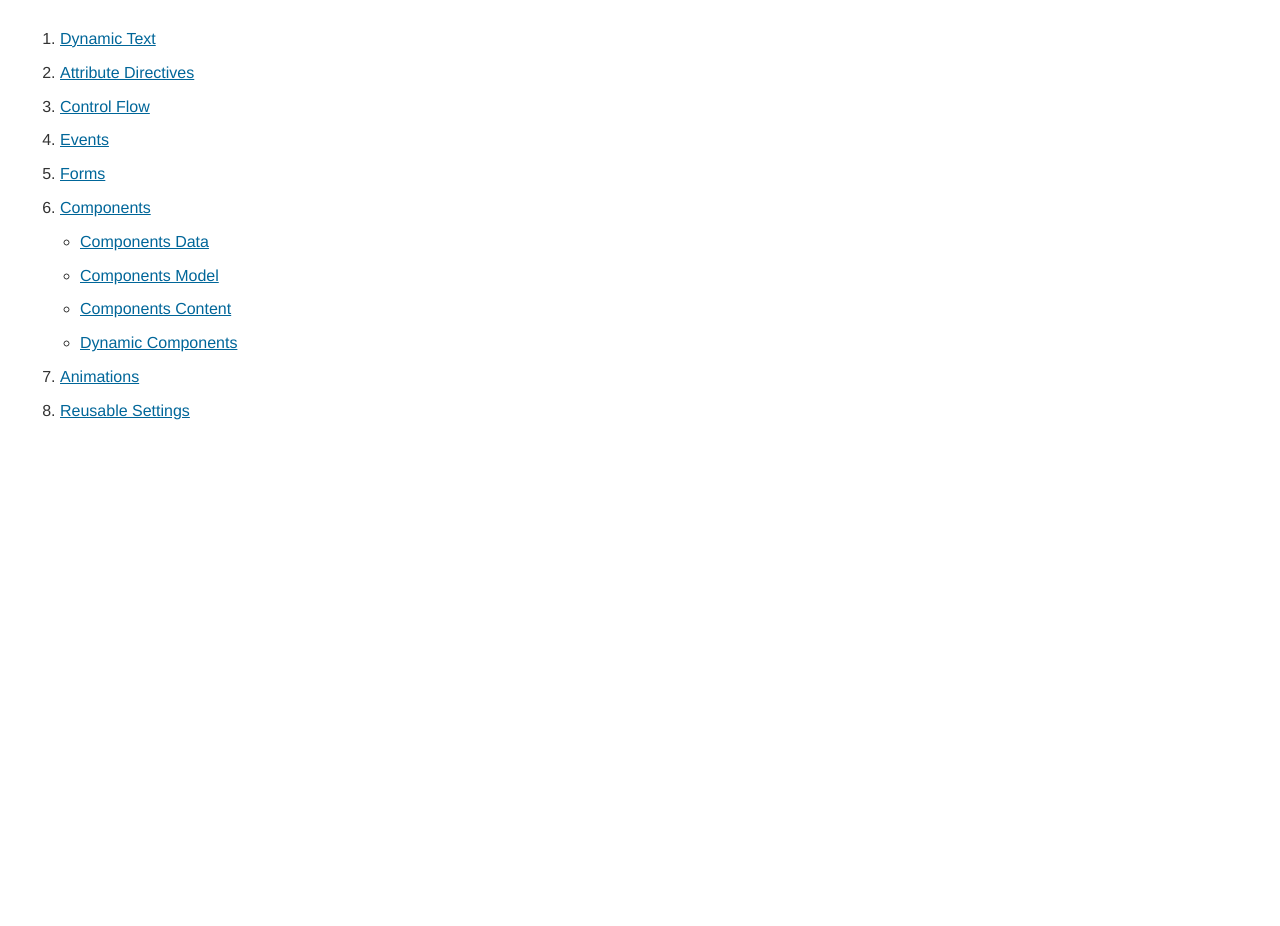
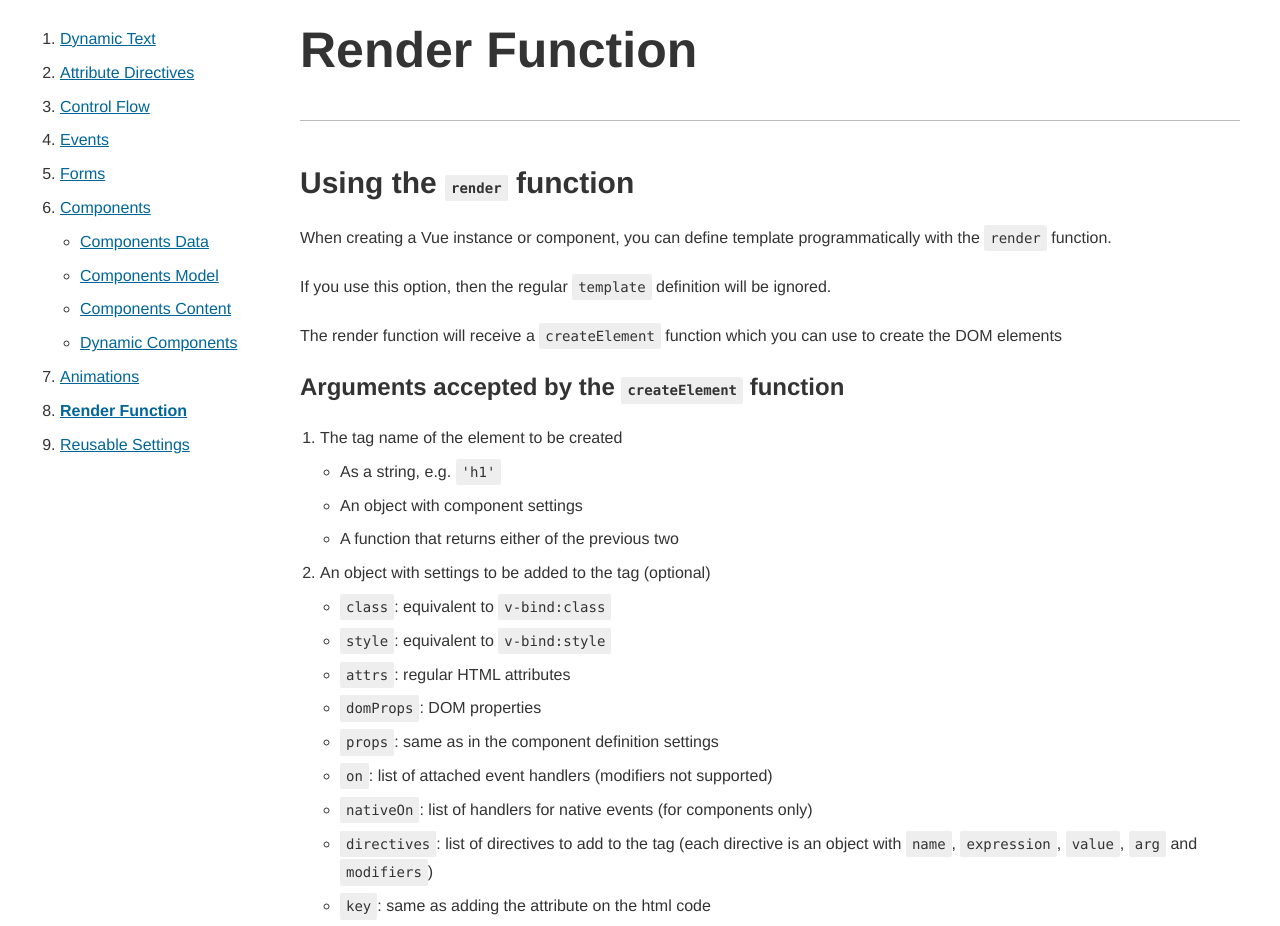
Before and after one commit to romanmz/vue-js-reference, a Vue app: page /#/render-function in a window 1280 px wide. Shown: the top 926 px of the page. Before the commit the page ends 800 px from the top, so only its background shows below. Built offline with nearby package versions, Linux system fonts and the light colour scheme.

Commit message:
Added RenderFunction.vue

```diff
--- a/src/App.vue
+++ b/src/App.vue
@@ -16,6 +16,7 @@
 					</ul>
 				</li>
 				<li><router-link to="/animations/">Animations</router-link></li>
+				<li><router-link to="/render-function/">Render Function</router-link></li>
 				<li><router-link to="/reusable-settings/">Reusable Settings</router-link></li>
 			</ol>
 		</header>
--- /dev/null
+++ b/src/components/RenderFunction.vue
@@ -0,0 +1,94 @@
+<template>
+	<div class="section-render-function">
+		<h1>Render Function</h1>
+
+		<hr>
+		<h2>Using the <code>render</code> function</h2>
+		<p>When creating a Vue instance or component, you can define template programmatically with the <code>render</code> function.</p>
+		<p>If you use this option, then the regular <code>template</code> definition will be ignored.</p>
+		<p>The render function will receive a <code>createElement</code> function which you can use to create the DOM elements</p>
+		<h3>Arguments accepted by the <code>createElement</code> function</h3>
+		<ol>
+			<li>The tag name of the element to be created
+				<ul>
+					<li>As a string, e.g. <code>'h1'</code></li>
+					<li>An object with component settings</li>
+					<li>A function that returns either of the previous two</li>
+				</ul>
+			</li>
+			<li>An object with settings to be added to the tag (optional)
+				<ul>
+					<li><code>class</code>: equivalent to <code>v-bind:class</code></li>
+					<li><code>style</code>: equivalent to <code>v-bind:style</code></li>
+					<li><code>attrs</code>: regular HTML attributes</li>
+					<li><code>domProps</code>: DOM properties</li>
+					<li><code>props</code>: same as in the component definition settings</li>
+					<li><code>on</code>: list of attached event handlers (modifiers not supported)</li>
+					<li><code>nativeOn</code>: list of handlers for native events (for components only)</li>
+					<li><code>directives</code>: list of directives to add to the tag (each directive is an object with <code>name</code>, <code>expression</code>, <code>value</code>, <code>arg</code> and <code>modifiers</code>)</li>
+					<li><code>key</code>: same as adding the attribute on the html code</li>
+					<li><code>ref</code>: same as adding the attribute on the html code</li>
+					<li><code>slot</code>: assigns the element to a component slot</li>
+					<li><code>scopedSlots</code>
+						<ul>
+							<li>creates child elements that are assigned to component slots</li>
+							<li>this property has to be an object, with each key representing the slot to be targeted (<code>default</code> or custom)</li>
+							<li>each slot takes a callback function which will receive a data object which contains the scoped data exposed by the component</li>
+							<li>the callback function needs to return a single VNode, or an array</li>
+							<li>e.g. <code>scopedSlots: {default: props => createElement( 'span', props.text )}</code></li>
+						</ul>
+					</li>
+				</ul>
+			</li>
+			<li>Child elements (optional)</li>
+		</ol>
+		<h3>Features not supported by <code>render</code></h3>
+		<p>The following template features are not available since you can easily replicate them with plain js:</p>
+		<ul>
+			<li><code>v-if</code>, <code>v-else-if</code>, <code>v-else</code></li>
+			<li><code>v-for</code></li>
+			<li><code>v-model</code></li>
+		</ul>
+		<p>The only supported event handler modifiers are:</p>
+		<ul>
+			<li><code>&.click</code>  == <code>click.passive</code></li>
+			<li><code>!.click</code>  == <code>click.capture</code></li>
+			<li><code>~.click</code>  == <code>click.once</code></li>
+			<li><code>~!.click</code> == <code>click.once.capture</code></li>
+		</ul>
+		<h3>Accessing child elements from within <code>render</code></h3>
+		<p>If you need to access the tags contained within the element being rendered, use the <code>this.$slots</code> property.</p>
+		<h3>Component test:</h3>
+		<repeat-content repeat="3">This is repeated content</repeat-content>
+
+	</div>
+</template>
+
+<script>
+
+// Example of component with 'render' function
+let repeatContent = {
+	props: {
+		repeat: {
+			type: [Number, String],
+			required: true,
+		},
+	},
+	render( createElement ) {
+		let children = [];
+		for(let i=0; i<this.repeat; i++) {
+			children.push( createElement( 'li', null, this.$slots.default ) )
+		}
+		return createElement( 'ul', {class: `repeat-${this.repeat}`}, children )
+	},
+}
+
+// Export current component
+export default {
+	name: 'RenderFunction',
+	components: {repeatContent},
+}
+</script>
+
+<style>
+</style>
--- a/src/router/index.js
+++ b/src/router/index.js
@@ -11,6 +11,7 @@ import ComponentsModel from '@/components/ComponentsModel'
 import ComponentsContent from '@/components/ComponentsContent'
 import ComponentsDynamic from '@/components/ComponentsDynamic'
 import Animations from '@/components/Animations'
+import RenderFunction from '@/components/RenderFunction'
 import ReusableSettings from '@/components/ReusableSettings'
 
 Vue.use(Router)
@@ -73,6 +74,11 @@ export default new Router({
 			component: Animations,
 		},
 		{
+			path: '/render-function/',
+			name: 'Render Function',
+			component: RenderFunction,
+		},
+		{
 			path: '/reusable-settings/',
 			name: 'Reusable Settings',
 			component: ReusableSettings,
```
